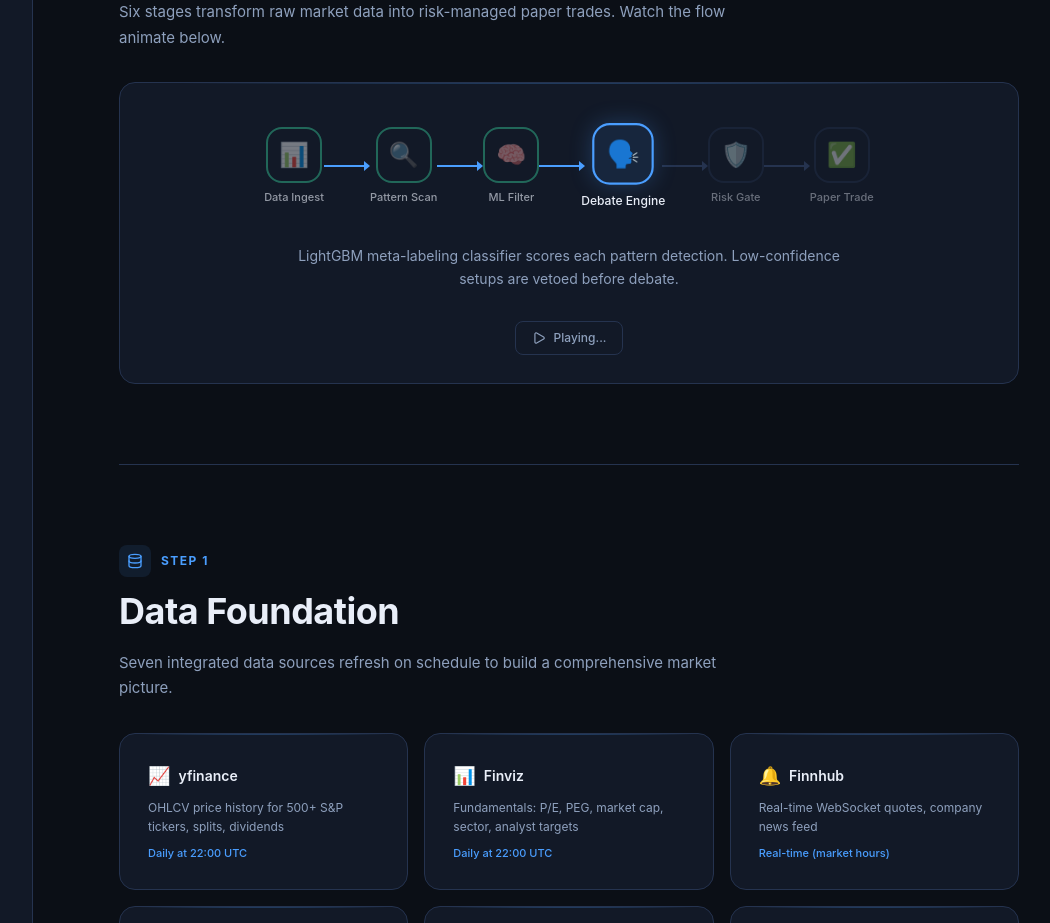
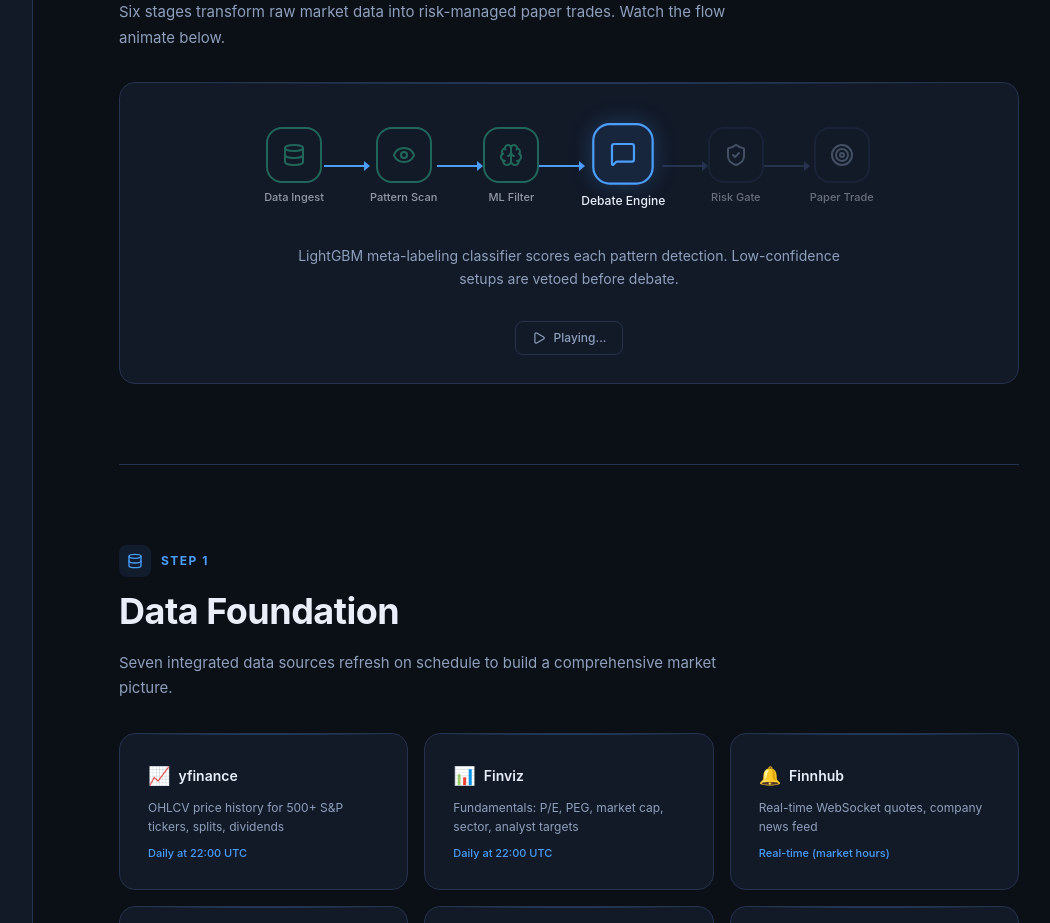
Before and after one commit to haomingkoo/trader-koo, a React (Vite) app in the folder trader_koo/frontend-v2/: page /methodology in a window 1280 px wide. Shown: the part 1040-1963 px from the top of the page, without its empty margins (175-1225 px from the left). Built offline with nearby package versions, Linux system fonts and the light colour scheme; no server answers.

Commit message:
fix(methodology): replace emoji icons with Lucide SVGs for consistent rendering

```diff
--- a/trader_koo/frontend-v2/src/pages/MethodologyPage.tsx
+++ b/trader_koo/frontend-v2/src/pages/MethodologyPage.tsx
@@ -35,7 +35,7 @@ interface MethodologyStats {
 }
 
 interface PipelineStep {
-  icon: string;
+  icon: React.ComponentType<{ className?: string }>;
   label: string;
   description: string;
 }
@@ -184,11 +184,11 @@ function SectionHeading({
 type PipelineNodeState = "idle" | "active" | "done";
 
 function PipelineNode({
-  icon,
+  icon: Icon,
   label,
   state,
 }: {
-  icon: string;
+  icon: React.ComponentType<{ className?: string }>;
   label: string;
   state: PipelineNodeState;
 }) {
@@ -201,7 +201,7 @@ function PipelineNode({
       }`}
     >
       <div
-        className={`w-14 h-14 rounded-2xl flex items-center justify-center text-2xl border-2 transition-all duration-[400ms] ${
+        className={`w-14 h-14 rounded-2xl flex items-center justify-center border-2 transition-all duration-[400ms] ${
           state === "active"
             ? "border-[var(--accent)] shadow-[0_0_20px_rgba(74,158,255,0.25)]"
             : state === "done"
@@ -214,7 +214,15 @@ function PipelineNode({
             : undefined
         }
       >
-        {icon}
+        <Icon
+          className={`h-6 w-6 ${
+            state === "active"
+              ? "text-[var(--accent)]"
+              : state === "done"
+                ? "text-[var(--green)]"
+                : "text-[var(--muted)]"
+          }`}
+        />
       </div>
       <span className="text-[11px] font-medium text-center max-w-[80px] leading-tight">
         {label}
@@ -398,37 +406,37 @@ function TimelineStep({
 
 const PIPELINE_STEPS: PipelineStep[] = [
   {
-    icon: "\uD83D\uDCCA",
+    icon: Database,
     label: "Data Ingest",
     description:
       "yfinance OHLCV, Finviz fundamentals, FRED macro, Finnhub news, Binance crypto, and Polymarket odds are collected and normalized.",
   },
   {
-    icon: "\uD83D\uDD0D",
+    icon: Eye,
     label: "Pattern Scan",
     description:
       "5-layer detection: rule-based geometry, candlestick patterns, hybrid scoring, CV proxy consensus, and YOLOv8 AI on chart images.",
   },
   {
-    icon: "\uD83E\uDDE0",
+    icon: Brain,
     label: "ML Filter",
     description:
       "LightGBM meta-labeling classifier scores each pattern detection. Low-confidence setups are vetoed before debate.",
   },
   {
-    icon: "\uD83D\uDDE3\uFE0F",
+    icon: MessageSquare,
     label: "Debate Engine",
     description:
       "5 specialist analysts (trend, momentum, valuation, pattern, risk) evaluate each setup. Arbiter synthesizes consensus.",
   },
   {
-    icon: "\uD83D\uDEE1\uFE0F",
+    icon: ShieldCheck,
     label: "Risk Gate",
     description:
       "VIX regime, Fear/Greed composite, ATR position sizing, and drawdown breaker must all pass before trade entry.",
   },
   {
-    icon: "\u2705",
+    icon: Target,
     label: "Paper Trade",
     description:
       "Setup opens a simulated trade with triple-barrier exit (2x ATR profit, 2x ATR stop, 10-day time). Full audit trail recorded.",
```
